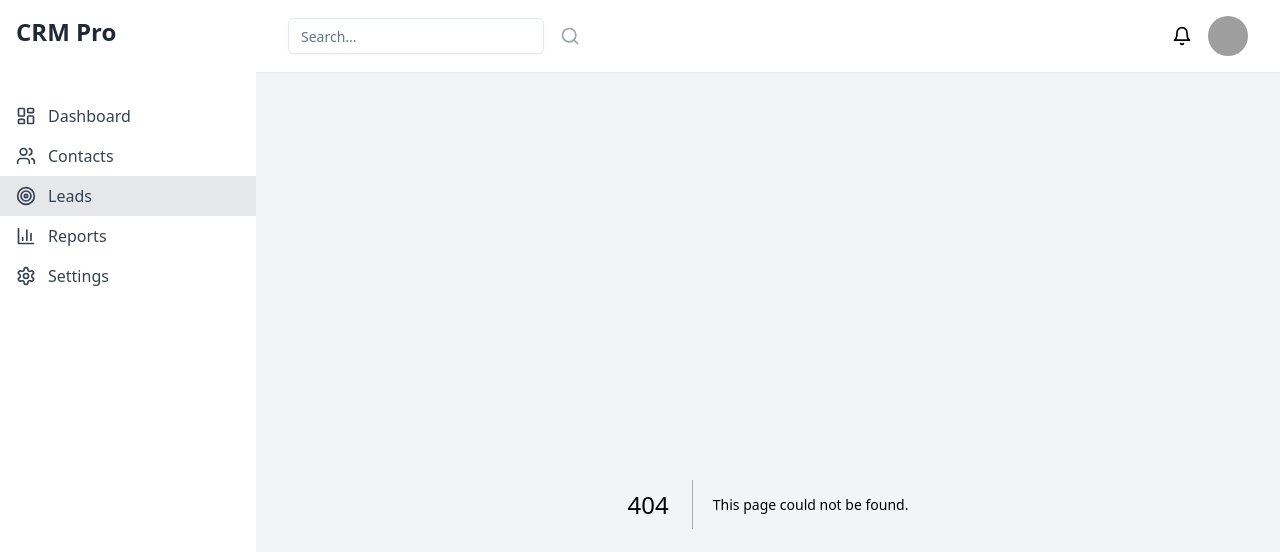
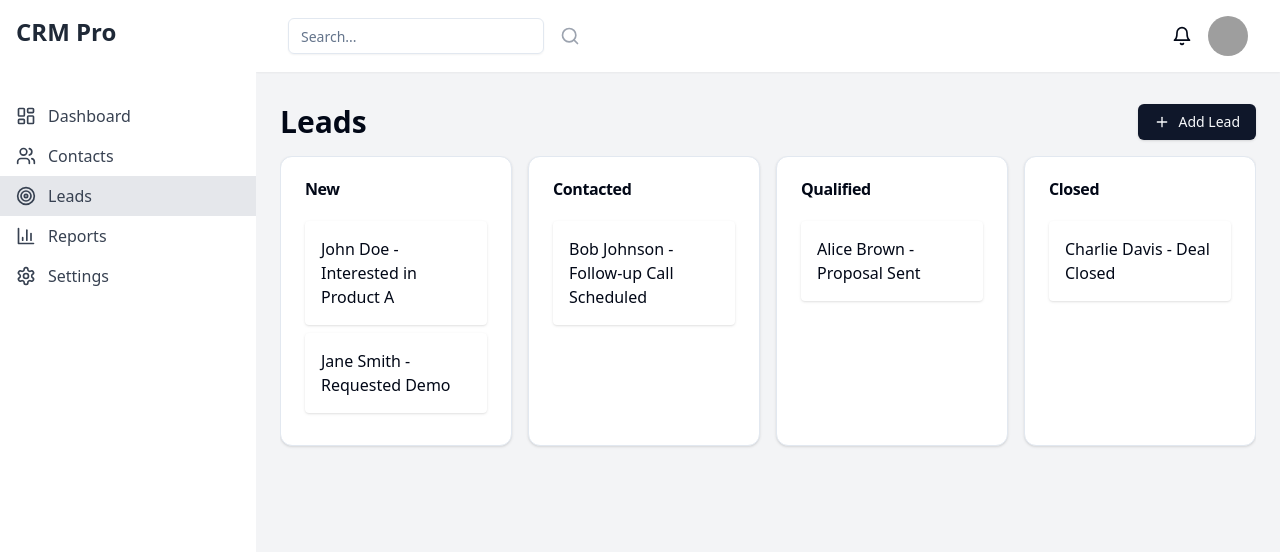
Before and after one commit to markokraemer/sg-121720488069521, a Next.js app: page /leads in a window 1280 px wide. Before the commit this address had no page. Shown: the top 552 px of the page. Built offline with nearby package versions, Linux system fonts and the light colour scheme; grey boxes are pictures that could not be loaded.

Commit message:
SOFTGEN MAGIC

```diff
--- a/src/pages/_app.js
+++ b/src/pages/_app.js
@@ -1,12 +1,15 @@
 import "@/styles/globals.css";
 import { Toaster } from "@/components/ui/toaster";
 import { Layout } from "@/components/Layout";
+import { SessionProvider } from "next-auth/react";
 
-export default function App({ Component, pageProps }) {
+export default function App({ Component, pageProps: { session, ...pageProps } }) {
   return (
-    <Layout>
-      <Component {...pageProps} />
-      <Toaster />
-    </Layout>
+    <SessionProvider session={session}>
+      <Layout>
+        <Component {...pageProps} />
+        <Toaster />
+      </Layout>
+    </SessionProvider>
   );
 }
--- /dev/null
+++ b/src/pages/api/auth/[...nextauth].js
@@ -0,0 +1,45 @@
+import NextAuth from "next-auth";
+import CredentialsProvider from "next-auth/providers/credentials";
+
+// This is a mock user database. In a real application, you would use a proper database.
+const users = [
+  { id: 1, name: "Admin User", email: "admin@example.com", password: "password123" },
+];
+
+export default NextAuth({
+  providers: [
+    CredentialsProvider({
+      name: "Credentials",
+      credentials: {
+        email: { label: "Email", type: "text" },
+        password: { label: "Password", type: "password" }
+      },
+      async authorize(credentials) {
+        // Here you would usually query your database
+        const user = users.find(user => user.email === credentials.email);
+        if (user && user.password === credentials.password) {
+          return { id: user.id, name: user.name, email: user.email };
+        }
+        return null;
+      }
+    })
+  ],
+  session: {
+    strategy: "jwt",
+  },
+  pages: {
+    signIn: "/auth/signin",
+  },
+  callbacks: {
+    async jwt({ token, user }) {
+      if (user) {
+        token.id = user.id;
+      }
+      return token;
+    },
+    async session({ session, token }) {
+      session.user.id = token.id;
+      return session;
+    },
+  },
+});
--- /dev/null
+++ b/src/pages/auth/signin.js
@@ -0,0 +1,64 @@
+import { useState } from 'react';
+import { signIn } from 'next-auth/react';
+import { useRouter } from 'next/router';
+import { Button } from "@/components/ui/button";
+import { Input } from "@/components/ui/input";
+import { Label } from "@/components/ui/label";
+import { Card, CardContent, CardHeader, CardTitle } from "@/components/ui/card";
+
+export default function SignIn() {
+  const [email, setEmail] = useState('');
+  const [password, setPassword] = useState('');
+  const router = useRouter();
+
+  const handleSubmit = async (e) => {
+    e.preventDefault();
+    const result = await signIn('credentials', {
+      redirect: false,
+      email,
+      password,
+    });
+
+    if (result.error) {
+      // Handle error (e.g., show error message)
+      console.error(result.error);
+    } else {
+      router.push('/');
+    }
+  };
+
+  return (
+    <div className="flex items-center justify-center min-h-screen bg-gray-100">
+      <Card className="w-full max-w-md">
+        <CardHeader>
+          <CardTitle className="text-2xl font-bold text-center">Sign In</CardTitle>
+        </CardHeader>
+        <CardContent>
+          <form onSubmit={handleSubmit} className="space-y-4">
+            <div>
+              <Label htmlFor="email">Email</Label>
+              <Input
+                id="email"
+                type="email"
+                value={email}
+                onChange={(e) => setEmail(e.target.value)}
+                required
+              />
+            </div>
+            <div>
+              <Label htmlFor="password">Password</Label>
+              <Input
+                id="password"
+                type="password"
+                value={password}
+                onChange={(e) => setPassword(e.target.value)}
+                required
+              />
+            </div>
+            <Button type="submit" className="w-full">Sign In</Button>
+          </form>
+        </CardContent>
+      </Card>
+    </div>
+  );
+}
--- a/src/pages/contacts.js
+++ b/src/pages/contacts.js
@@ -1,22 +1,64 @@
-import React from 'react';
+import React, { useState } from 'react';
 import { Table, TableBody, TableCell, TableHead, TableHeader, TableRow } from "@/components/ui/table";
 import { Button } from "@/components/ui/button";
 import { Input } from "@/components/ui/input";
-import { Plus, Search } from 'lucide-react';
+import { Plus, Search, Edit, Trash } from 'lucide-react';
+import { Dialog, DialogContent, DialogHeader, DialogTitle, DialogTrigger } from "@/components/ui/dialog";
+import { Label } from "@/components/ui/label";
+import { useForm } from "react-hook-form";
+import { zodResolver } from "@hookform/resolvers/zod";
+import * as z from "zod";
 
-const contacts = [
+const contactSchema = z.object({
+  name: z.string().min(2, { message: "Name must be at least 2 characters." }),
+  email: z.string().email({ message: "Invalid email address." }),
+  phone: z.string().regex(/^\+?[1-9]\d{1,14}$/, { message: "Invalid phone number." }),
+  company: z.string().min(1, { message: "Company is required." }),
+});
+
+const initialContacts = [
   { id: 1, name: "John Doe", email: "john@example.com", phone: "+1 234 567 890", company: "ABC Corp" },
   { id: 2, name: "Jane Smith", email: "jane@example.com", phone: "+1 234 567 891", company: "XYZ Inc" },
   { id: 3, name: "Bob Johnson", email: "bob@example.com", phone: "+1 234 567 892", company: "123 LLC" },
-  // Add more dummy data as needed
 ];
 
 export default function Contacts() {
+  const [contacts, setContacts] = useState(initialContacts);
+  const [isAddDialogOpen, setIsAddDialogOpen] = useState(false);
+  const [editingContact, setEditingContact] = useState(null);
+
+  const { register, handleSubmit, formState: { errors }, reset } = useForm({
+    resolver: zodResolver(contactSchema),
+  });
+
+  const onSubmit = (data) => {
+    if (editingContact) {
+      setContacts(contacts.map(contact =>
+        contact.id === editingContact.id ? { ...contact, ...data } : contact
+      ));
+      setEditingContact(null);
+    } else {
+      setContacts([...contacts, { id: Date.now(), ...data }]);
+    }
+    setIsAddDialogOpen(false);
+    reset();
+  };
+
+  const handleEdit = (contact) => {
+    setEditingContact(contact);
+    setIsAddDialogOpen(true);
+    reset(contact);
+  };
+
+  const handleDelete = (id) => {
+    setContacts(contacts.filter(contact => contact.id !== id));
+  };
+
   return (
     <div className="space-y-4">
       <div className="flex justify-between items-center">
         <h1 className="text-3xl font-bold">Contacts</h1>
-        <Button>
+        <Button onClick={() => { setEditingContact(null); setIsAddDialogOpen(true); reset(); }}>
           <Plus className="mr-2 h-4 w-4" /> Add Contact
         </Button>
       </div>
@@ -50,13 +92,48 @@ export default function Contacts() {
               <TableCell>{contact.phone}</TableCell>
               <TableCell>{contact.company}</TableCell>
               <TableCell>
-                <Button variant="ghost">Edit</Button>
-                <Button variant="ghost" className="text-red-500">Delete</Button>
+                <Button variant="ghost" onClick={() => handleEdit(contact)}>
+                  <Edit className="h-4 w-4 mr-2" /> Edit
+                </Button>
+                <Button variant="ghost" className="text-red-500" onClick={() => handleDelete(contact.id)}>
+                  <Trash className="h-4 w-4 mr-2" /> Delete
+                </Button>
               </TableCell>
             </TableRow>
           ))}
         </TableBody>
       </Table>
+
+      <Dialog open={isAddDialogOpen} onOpenChange={setIsAddDialogOpen}>
+        <DialogContent>
+          <DialogHeader>
+            <DialogTitle>{editingContact ? 'Edit Contact' : 'Add New Contact'}</DialogTitle>
+          </DialogHeader>
+          <form onSubmit={handleSubmit(onSubmit)} className="space-y-4">
+            <div>
+              <Label htmlFor="name">Name</Label>
+              <Input id="name" {...register("name")} />
+              {errors.name && <p className="text-red-500 text-sm">{errors.name.message}</p>}
+            </div>
+            <div>
+              <Label htmlFor="email">Email</Label>
+              <Input id="email" type="email" {...register("email")} />
+              {errors.email && <p className="text-red-500 text-sm">{errors.email.message}</p>}
+            </div>
+            <div>
+              <Label htmlFor="phone">Phone</Label>
+              <Input id="phone" {...register("phone")} />
+              {errors.phone && <p className="text-red-500 text-sm">{errors.phone.message}</p>}
+            </div>
+            <div>
+              <Label htmlFor="company">Company</Label>
+              <Input id="company" {...register("company")} />
+              {errors.company && <p className="text-red-500 text-sm">{errors.company.message}</p>}
+            </div>
+            <Button type="submit">{editingContact ? 'Update' : 'Add'} Contact</Button>
+          </form>
+        </DialogContent>
+      </Dialog>
     </div>
   );
 }
--- /dev/null
+++ b/src/pages/leads.js
@@ -0,0 +1,97 @@
+import React from 'react';
+import { DragDropContext, Droppable, Draggable } from 'react-beautiful-dnd';
+import { Card, CardContent, CardHeader, CardTitle } from "@/components/ui/card";
+import { Button } from "@/components/ui/button";
+import { Plus } from 'lucide-react';
+
+// Dummy data for leads
+const initialLeads = {
+  new: [
+    { id: 'lead1', content: 'John Doe - Interested in Product A' },
+    { id: 'lead2', content: 'Jane Smith - Requested Demo' },
+  ],
+  contacted: [
+    { id: 'lead3', content: 'Bob Johnson - Follow-up Call Scheduled' },
+  ],
+  qualified: [
+    { id: 'lead4', content: 'Alice Brown - Proposal Sent' },
+  ],
+  closed: [
+    { id: 'lead5', content: 'Charlie Davis - Deal Closed' },
+  ],
+};
+
+const LeadCard = ({ lead, index }) => (
+  <Draggable draggableId={lead.id} index={index}>
+    {(provided) => (
+      <div
+        ref={provided.innerRef}
+        {...provided.draggableProps}
+        {...provided.dragHandleProps}
+        className="bg-white p-4 mb-2 rounded shadow"
+      >
+        {lead.content}
+      </div>
+    )}
+  </Draggable>
+);
+
+const LeadColumn = ({ title, leads, id }) => (
+  <Card className="w-64">
+    <CardHeader>
+      <CardTitle>{title}</CardTitle>
+    </CardHeader>
+    <CardContent>
+      <Droppable droppableId={id}>
+        {(provided) => (
+          <div {...provided.droppableProps} ref={provided.innerRef}>
+            {leads.map((lead, index) => (
+              <LeadCard key={lead.id} lead={lead} index={index} />
+            ))}
+            {provided.placeholder}
+          </div>
+        )}
+      </Droppable>
+    </CardContent>
+  </Card>
+);
+
+export default function Leads() {
+  const [leads, setLeads] = React.useState(initialLeads);
+
+  const onDragEnd = (result) => {
+    const { source, destination } = result;
+    if (!destination) return;
+
+    const sourceColumn = leads[source.droppableId];
+    const destColumn = leads[destination.droppableId];
+    const [removed] = sourceColumn.splice(source.index, 1);
+    destColumn.splice(destination.index, 0, removed);
+
+    setLeads({
+      ...leads,
+      [source.droppableId]: sourceColumn,
+      [destination.droppableId]: destColumn,
+    });
+  };
+
+  return (
+    <div className="space-y-4">
+      <div className="flex justify-between items-center">
+        <h1 className="text-3xl font-bold">Leads</h1>
+        <Button>
+          <Plus className="mr-2 h-4 w-4" /> Add Lead
+        </Button>
+      </div>
+
+      <DragDropContext onDragEnd={onDragEnd}>
+        <div className="flex space-x-4 overflow-x-auto pb-4">
+          <LeadColumn title="New" leads={leads.new} id="new" />
+          <LeadColumn title="Contacted" leads={leads.contacted} id="contacted" />
+          <LeadColumn title="Qualified" leads={leads.qualified} id="qualified" />
+          <LeadColumn title="Closed" leads={leads.closed} id="closed" />
+        </div>
+      </DragDropContext>
+    </div>
+  );
+}
```
